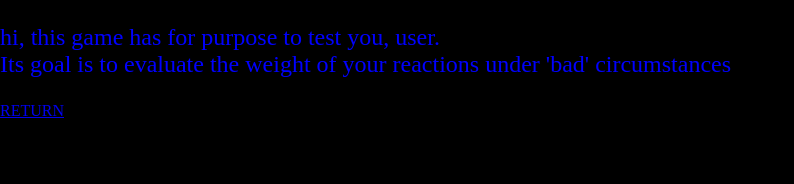
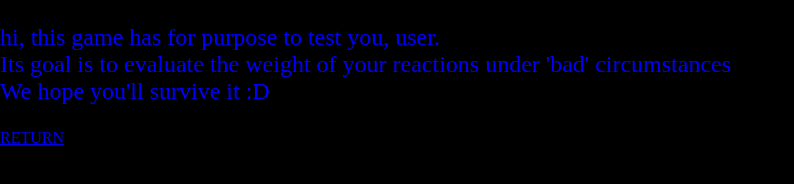
Before and after one commit to JohanLiebertTheRealOne/liminal-explorer, a plain HTML site: page plot.html in a window 1280 px wide. Shown: the whole page, without its empty margins (0-794 px from the left). Drawn offline with Linux system fonts and the light colour scheme.

Commit message:
useless commit ngl

```diff
--- a/plot.html
+++ b/plot.html
@@ -7,7 +7,7 @@
     <title>Plot</title>
 </head>
 <body>
-    <p class="plot-text">hi, this game has for purpose to test you, user. <br> Its goal is to evaluate the weight of your reactions under 'bad' circumstances</p>
+    <p class="plot-text">hi, this game has for purpose to test you, user. <br> Its goal is to evaluate the weight of your reactions under 'bad' circumstances <br>We hope you'll survive it :D</p>
     <a href="main_menu.html">RETURN</a>
 </body>
 </html>
```
Also changed, not shown: index.html (renamed from main_menu.html, +1 -1 lines).
